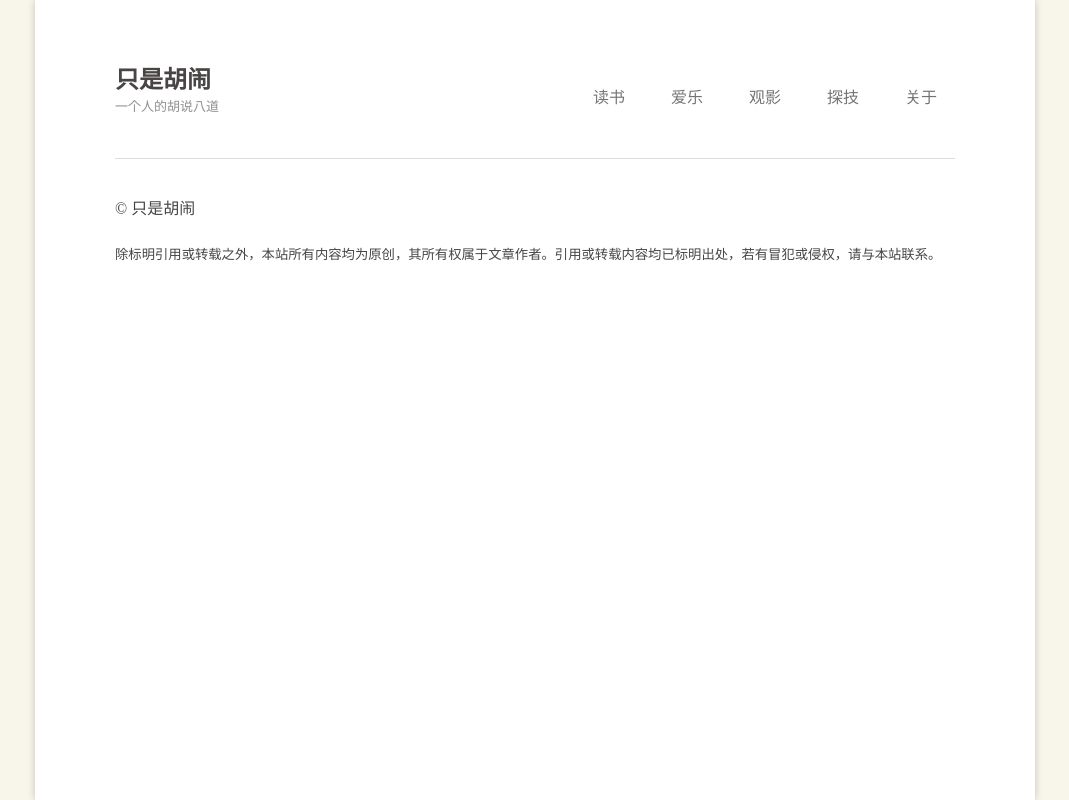
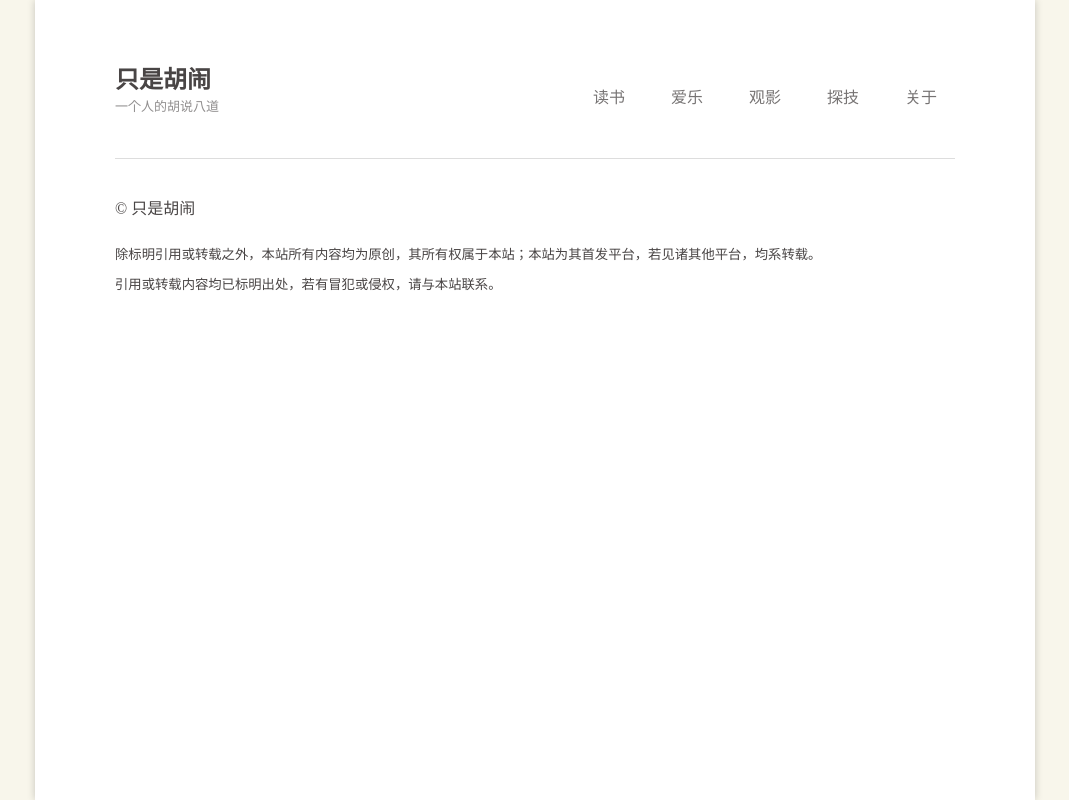
Before and after one commit to dan-hu/hunao.me, a Next.js app: page / in a window 1280 px wide. Shown: the whole page, without its empty margins (105-1174 px from the left). Built offline with nearby package versions, Linux system fonts and the light colour scheme.

Commit message:
Update layout.js

```diff
--- a/components/layout.js
+++ b/components/layout.js
@@ -32,7 +32,7 @@ export default function Layout({ children }) {
             </main>
             <footer>
                 <p>&copy; { process.env.siteTitle }</p>
-                <p><small>除标明引用或转载之外，本站所有内容均为原创，其所有权属于文章作者。引用或转载内容均已标明出处，若有冒犯或侵权，请<Link href="/about#contact">与本站联系</Link>。</small></p>
+                <p><small>除标明引用或转载之外，本站所有内容均为原创，其所有权属于本站；本站为其首发平台，若见诸其他平台，均系转载。<br/>引用或转载内容均已标明出处，若有冒犯或侵权，请<Link href="/about#contact">与本站联系</Link>。</small></p>
             </footer>
         </>
     )
```
